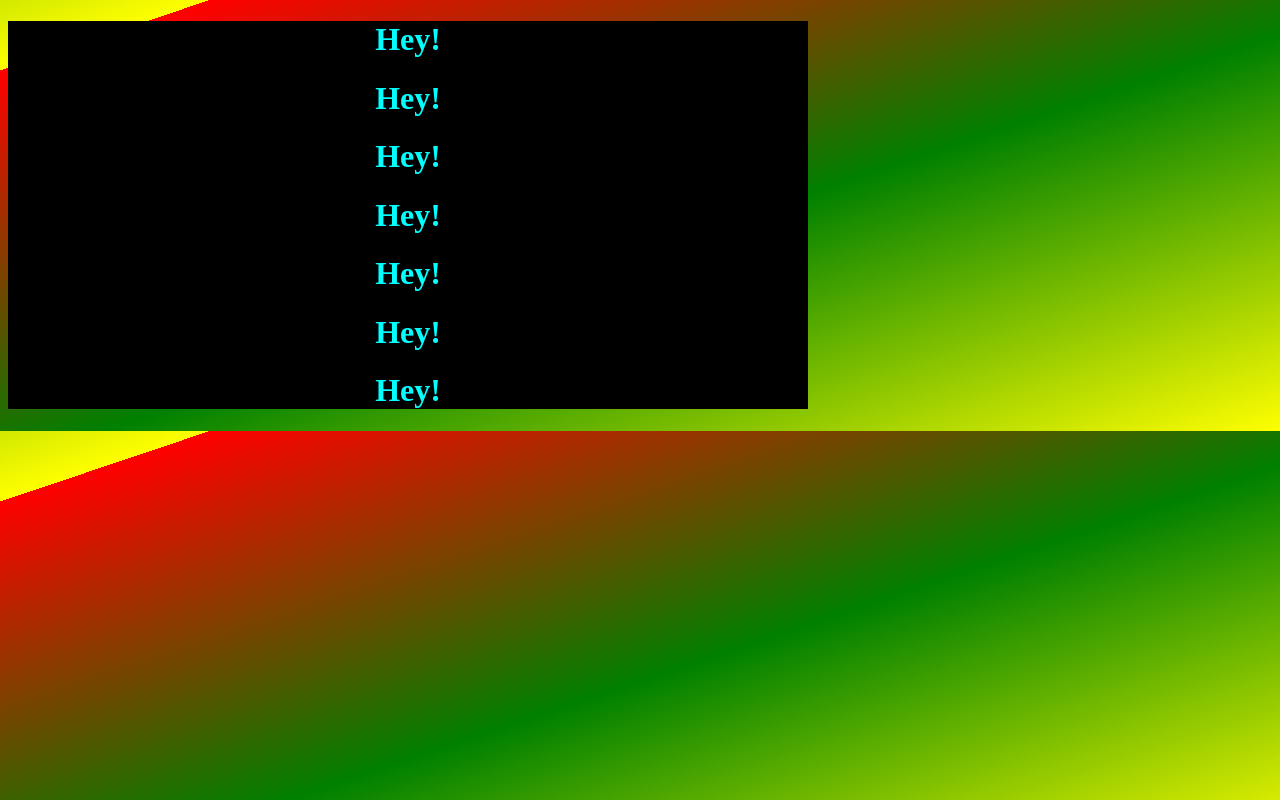
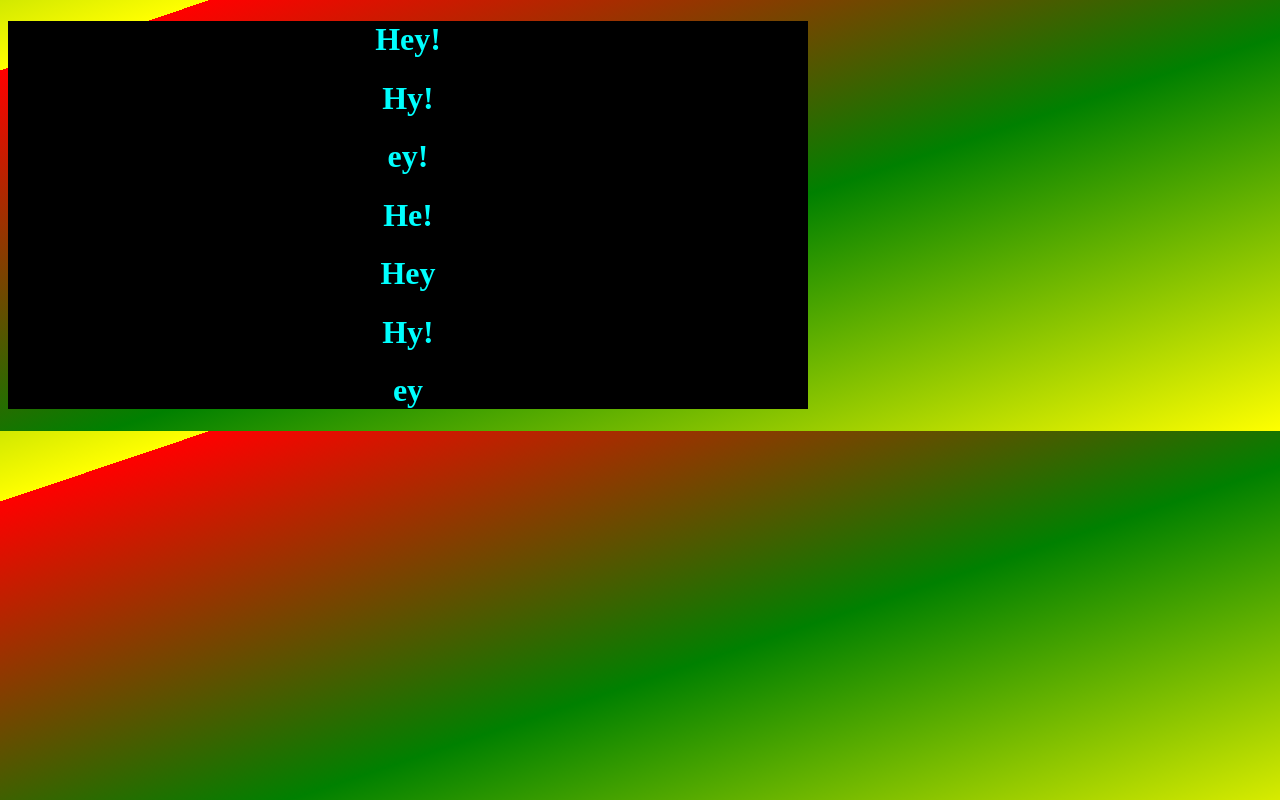
Before and after one commit to beasleyDOTcom/low-res-website, a plain HTML site: page index.html in a window 1280 px wide. Drawn offline with Linux system fonts and the light colour scheme.

Commit message:
adding changes to correct history

```diff
--- a/assets/css/basic.css
+++ b/assets/css/basic.css
@@ -5,6 +5,7 @@
     align-items: center;
     flex-direction: row;
     align-items: center;
+
 }
 
 .main {
--- a/index.html
+++ b/index.html
@@ -14,12 +14,12 @@
 	<body>
         <div class="main">
             <h1>Hey!</h1>
-            <h1>Hey!</h1>
-            <h1>Hey!</h1>
-            <h1>Hey!</h1>
-            <h1>Hey!</h1>
-            <h1>Hey!</h1>
-            <h1>Hey!</h1>
+            <h1>Hy!</h1>
+            <h1>ey!</h1>
+            <h1>He!</h1>
+            <h1>Hey</h1>
+            <h1>Hy!</h1>
+            <h1>ey</h1>
         </div>
 	</body>
 </html>
```
